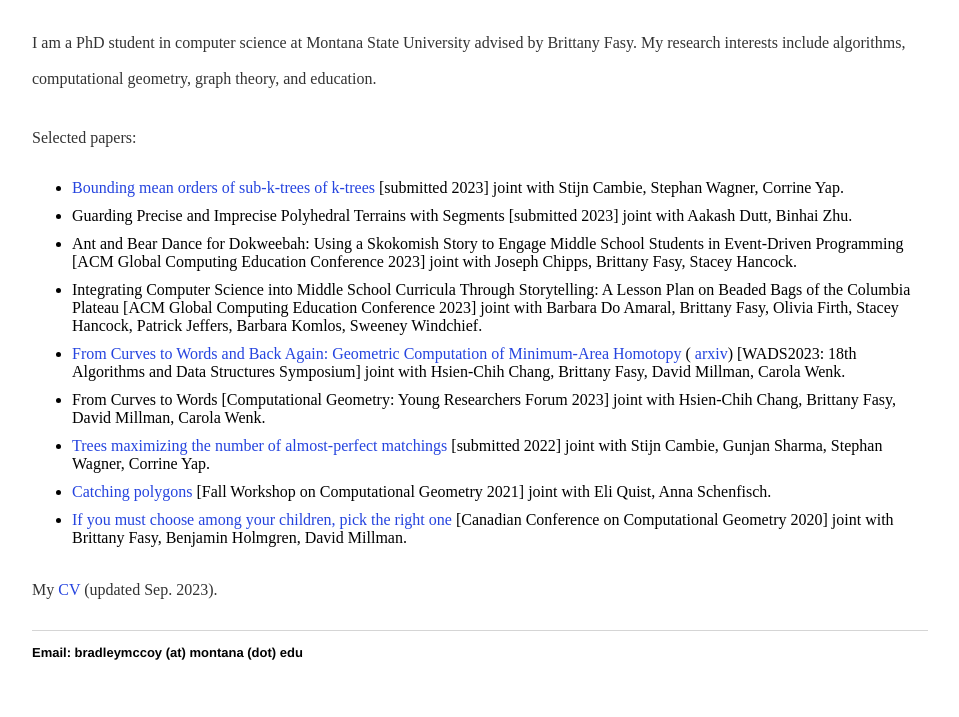
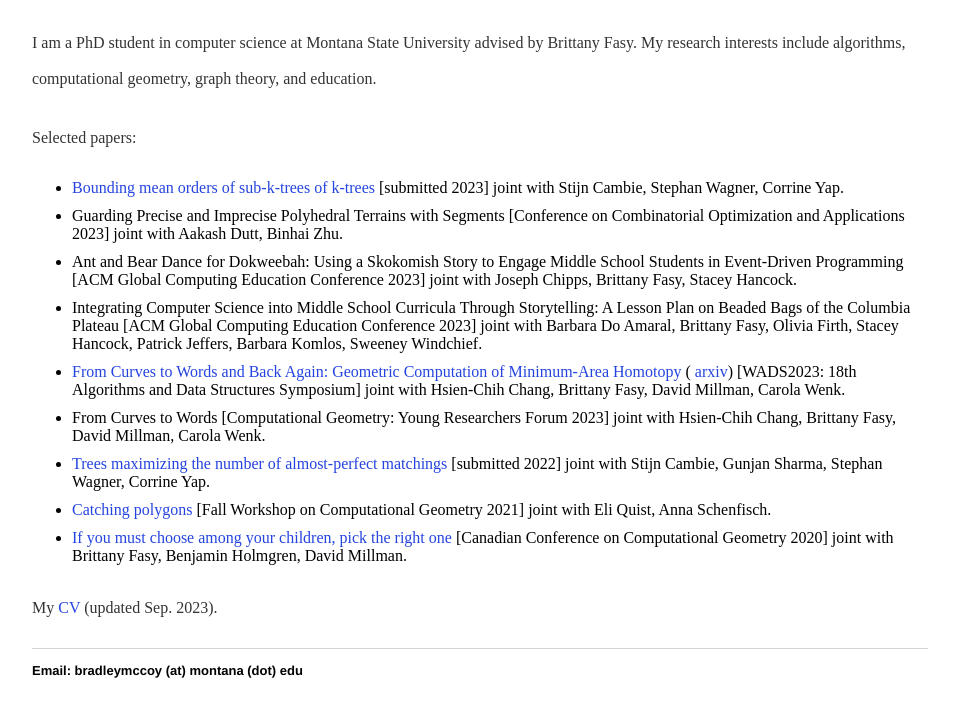
Before and after one commit to Brad-A-M/Brad-A-M.github.io, a Jekyll site: the page built from index.html, in a window 1280 px wide, cut to the strip 421-1162 px from the top of the page. Shown: the top 717 px of the strip, without its empty margins (160-1119 px from the left). Built offline with Jekyll 4.4.1, drawn with Linux system fonts in a browser that asks for light colours.

Commit message:
Update index.html

```diff
--- a/index.html
+++ b/index.html
@@ -18,7 +18,7 @@ title: Bradley McCoy
 		Selected papers:
 	<ul>
 		<li><a href="https://arxiv.org/abs/2309.16545"> Bounding mean orders of sub-k-trees of k-trees</a> [submitted 2023] joint with Stijn Cambie, Stephan Wagner, Corrine Yap.</li>
-		<li> Guarding Precise and Imprecise Polyhedral Terrains with Segments [submitted 2023] joint with Aakash Dutt, Binhai Zhu.</li>
+		<li> Guarding Precise and Imprecise Polyhedral Terrains with Segments [Conference on Combinatorial Optimization and Applications 2023] joint with Aakash Dutt, Binhai Zhu.</li>
 		<li> Ant and Bear Dance for Dokweebah: Using a Skokomish Story to Engage Middle School Students in Event-Driven Programming</a> [ACM Global Computing
 Education Conference 2023] joint with Joseph Chipps, Brittany Fasy, Stacey Hancock.</li>
 		<li> Integrating Computer Science into Middle School Curricula Through Storytelling: A Lesson Plan on Beaded Bags of the Columbia Plateau</a> [ACM Global Computing
```
